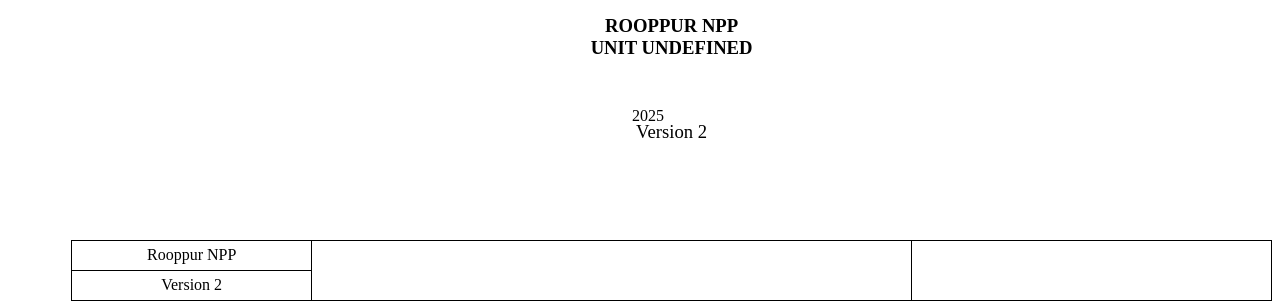
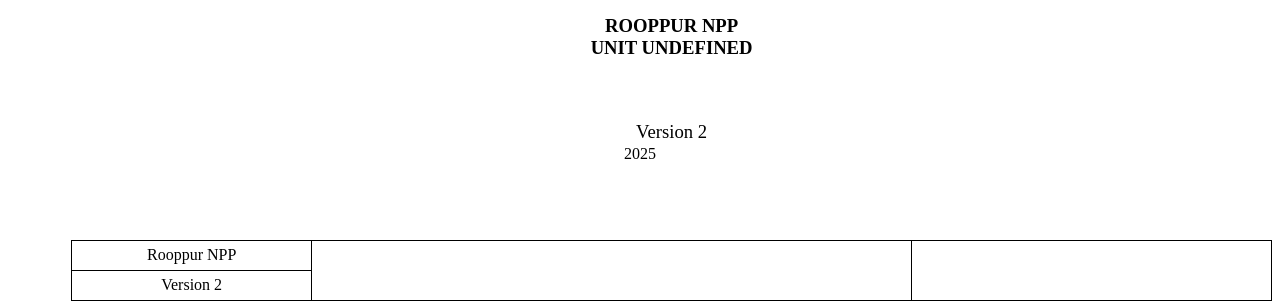
Before and after one commit to tanzrahman/ROMS, a Django app: template templates/document_review/pms_doc_review_complete_report.html in a window 1280 px wide. Shown: the part 637-942 px from the top of the page. Run offline with Django 5.2, Linux system fonts and the light colour scheme; the template is opened without the code that fills it: values that come from a table or form of the project are taken from there, others are empty; some web fonts are replaced.

Commit message:
report changed

```diff
--- a/templates/document_review/pms_doc_review_complete_report.html
+++ b/templates/document_review/pms_doc_review_complete_report.html
@@ -182,7 +182,7 @@
             <p>{{ committee_rev.sd_approval.signed_on|format_approval_year }}</p>
         </div>
 
-        <div style="position: absolute; bottom: 1cm; width: 100%; text-align: center; font-size: 12pt;">
+        <div style="position: absolute; bottom: 0; left: 0; width: 100%; text-align: center; font-size: 12pt;">
             2025
         </div>
     </div>
@@ -324,7 +324,6 @@
          ....................................
          .................................... -->
 
-    <pdf:resetpagenumber />
 
     <pdf:nexttemplate name="normal_page"/>
     <pdf:nextpage/>
@@ -362,6 +361,8 @@
             </table>
         </div>
     </div>
+
+    <pdf:nextpage/>
 
     <div style="padding-bottom:1% ">
         {% if form %}
```
